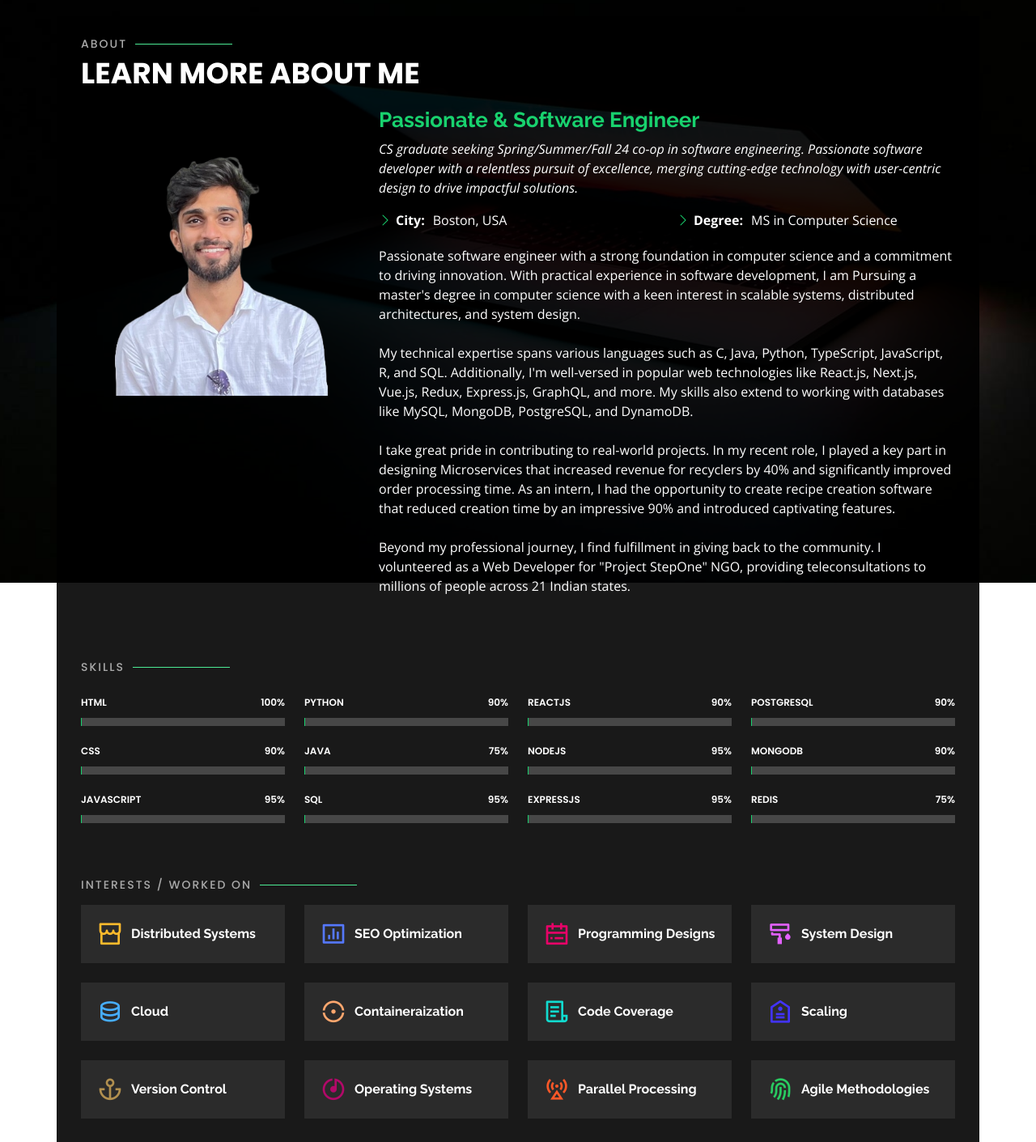
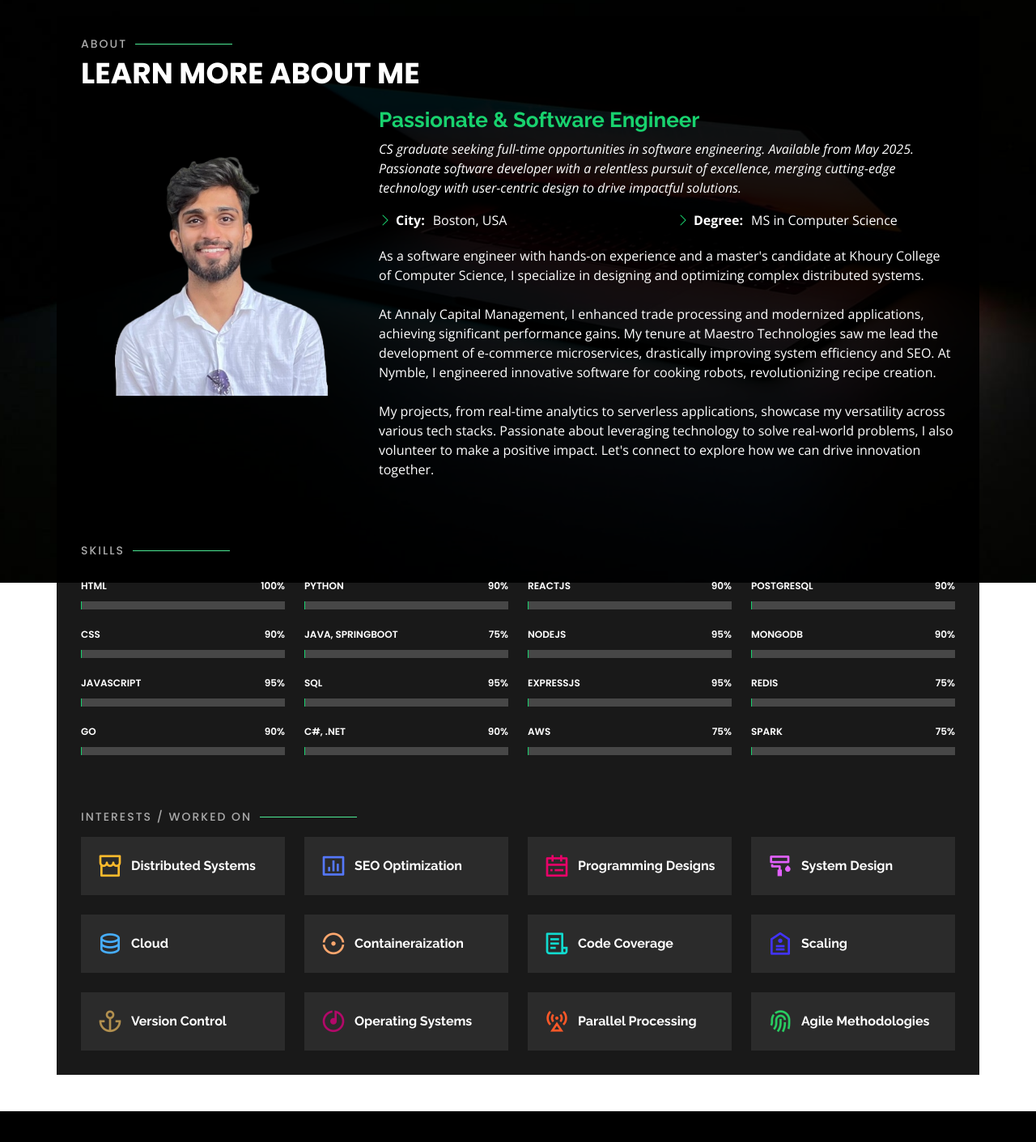
Before and after one commit to gsakshay/myportfolio, a Flask app: page / in a window 1280 px wide, after a click on "About". Shown: the part 80-1491 px from the top of the page at 81% size. After the commit the page ends 1453 px from the top, so only its background shows below. Run offline with Flask 3, Linux system fonts and the light colour scheme; some libraries are stand-ins or nearby versions.

Commit message:
updates to resume

```diff
--- a/templates/index.html
+++ b/templates/index.html
@@ -85,7 +85,7 @@
         <div class="col-lg-8 pt-4 pt-lg-0 content" data-aos="fade-left">
           <h3>Passionate &amp; Software Engineer</h3>
           <p class="fst-italic">
-            CS graduate seeking Spring/Summer/Fall 24 co-op in software engineering. Passionate software developer with a relentless pursuit of excellence, merging cutting-edge technology with user-centric design to drive impactful solutions.
+            CS graduate seeking full-time opportunities in software engineering. Available from May 2025. Passionate software developer with a relentless pursuit of excellence, merging cutting-edge technology with user-centric design to drive impactful solutions.
           </p>
           <div class="row">
             <div class="col-lg-6">
@@ -100,22 +100,15 @@
             </div>
           </div>
           <p>
-          Passionate software engineer with a strong foundation in computer science and a commitment to driving innovation. With practical experience in software development, I am Pursuing a master's degree in computer science with a keen interest in scalable systems, distributed architectures, and system design.
+              As a software engineer with hands-on experience and a master's candidate at Khoury College of Computer Science, I specialize in designing and optimizing complex distributed systems.
               <br />
               <br />
-
-          My technical expertise spans various languages such as C, Java, Python, TypeScript, JavaScript, R, and SQL. Additionally, I'm well-versed in popular web technologies like React.js, Next.js, Vue.js, Redux, Express.js, GraphQL, and more. My skills also extend to working with databases like MySQL, MongoDB, PostgreSQL, and DynamoDB.
+              At Annaly Capital Management, I enhanced trade processing and modernized applications, achieving significant performance gains. My tenure at Maestro Technologies saw me lead the development of e-commerce microservices, drastically improving system efficiency and SEO. At Nymble, I engineered innovative software for cooking robots, revolutionizing recipe creation.
               <br />
               <br />
-
-          I take great pride in contributing to real-world projects. In my recent role, I played a key part in designing Microservices that increased revenue for recyclers by 40% and significantly improved order processing time. As an intern, I had the opportunity to create recipe creation software that reduced creation time by an impressive 90% and introduced captivating features.
+              My projects, from real-time analytics to serverless applications, showcase my versatility across various tech stacks. Passionate about leveraging technology to solve real-world problems, I also volunteer to make a positive impact. Let's connect to explore how we can drive innovation together.
               <br />
               <br />
-
-          Beyond my professional journey, I find fulfillment in giving back to the community. I volunteered as a Web Developer for "Project StepOne" NGO, providing teleconsultations to millions of people across 21 Indian states.
-          <br />
-          <br />
-
           </p>
         </div>
       </div>
@@ -196,6 +189,13 @@
             </div>
           </div>
 
+          <div class="progress">
+            <span class="skill">Go <i class="val">90%</i></span>
+            <div class="progress-bar-wrap">
+              <div class="progress-bar" role="progressbar" aria-valuenow="90" aria-valuemin="0" aria-valuemax="100"></div>
+            </div>
+          </div>
+
         </div>
 
         <div class="col-6 col-md-4 col-lg-3">
@@ -209,7 +209,7 @@
           </div>
 
           <div class="progress">
-            <span class="skill">Java <i class="val">75%</i></span>
+            <span class="skill">Java, SpringBoot <i class="val">75%</i></span>
             <div class="progress-bar-wrap">
               <div class="progress-bar" role="progressbar" aria-valuenow="90" aria-valuemin="0" aria-valuemax="100"></div>
             </div>
@@ -221,7 +221,12 @@
               <div class="progress-bar" role="progressbar" aria-valuenow="95" aria-valuemin="0" aria-valuemax="100"></div>
             </div>
           </div>
-
+            <div class="progress">
+                <span class="skill">C#, .NET <i class="val">90%</i></span>
+                <div class="progress-bar-wrap">
+                <div class="progress-bar" role="progressbar" aria-valuenow="90" aria-valuemin="0" aria-valuemax="100"></div>
+            </div>
+          </div>
         </div>
 
         <div class="col-6 col-md-4 col-lg-3">
@@ -247,7 +252,12 @@
               <div class="progress-bar" role="progressbar" aria-valuenow="95" aria-valuemin="0" aria-valuemax="100"></div>
             </div>
           </div>
-
+            <div class="progress">
+                <span class="skill">AWS <i class="val">75%</i></span>
+                <div class="progress-bar-wrap">
+                 <div class="progress-bar" role="progressbar" aria-valuenow="75" aria-valuemin="0" aria-valuemax="100"></div>
+            </div>
+          </div>
         </div>
 
         <div class="col-6 col-md-4 col-lg-3">
@@ -273,34 +283,13 @@
               <div class="progress-bar" role="progressbar" aria-valuenow="75" aria-valuemin="0" aria-valuemax="100"></div>
             </div>
           </div>
-
-        </div>
-
-        <!-- <div class="col-6 col-md-4 col-lg-3">
-
-
             <div class="progress">
-            <span class="skill">RESTful <i class="val">90%</i></span>
-            <div class="progress-bar-wrap">
-              <div class="progress-bar" role="progressbar" aria-valuenow="90" aria-valuemin="0" aria-valuemax="100"></div>
-            </div>
-          </div>
-
-          <div class="progress">
-            <span class="skill">GraphQL <i class="val">90%</i></span>
-            <div class="progress-bar-wrap">
-              <div class="progress-bar" role="progressbar" aria-valuenow="90" aria-valuemin="0" aria-valuemax="100"></div>
-            </div>
-          </div>
-
-          <div class="progress">
-            <span class="skill">AWS <i class="val">75%</i></span>
+                <span class="skill">Spark <i class="val">75%</i></span>
                 <div class="progress-bar-wrap">
                 <div class="progress-bar" role="progressbar" aria-valuenow="75" aria-valuemin="0" aria-valuemax="100"></div>
             </div>
           </div>
-
-        </div> -->
+        </div>
       </div>
 
     </div><!-- End Skills -->
@@ -504,7 +493,7 @@
           <h3 class="resume-title">Education</h3>
           <div class="resume-item">
             <h4>Master of Science in Computer Science</h4>
-            <h5>2024</h5>
+            <h5>2025</h5>
             <p><em>Northeastern University, Boston</em></p>
             <p>Algorithms, Programming Design Paradigm, Web Development, Cloud, Data Management and Processing, Machine Learning
 </p>
@@ -525,17 +514,26 @@
         <div class="col-lg-6">
           <h3 class="resume-title">Professional Experience</h3>
           <div class="resume-item">
-            <h4>Teaching Assistant</h4>
-            <h5>Sept 2023 - Present</h5>
-            <p><em>Khoury College of Computer Sciences</em></p>
+            <h4>Software Engineer Coop</h4>
+            <h5>Feb 2024 - Aug 2024</h5>
+            <p><em>Annaly Capital Management</em></p>
             <p>
             <ul>
-              <!-- <li>Lead in the design, development, and implementation of the graphic, layout, and production communication materials</li>
-              <li>Delegate tasks to the 7 members of the design team and provide counsel on all aspects of the project. </li>
-              <li>Supervise the assessment of all graphic materials in order to ensure quality and accuracy of the design</li>
-              <li>Oversee the efficient use of production project budgets ranging from $2,000 - $25,000</li> -->
-
-             <li> Mentored students to master logic, probability, algorithms, sequences, recurrences, and graphs in the Discrete Structures course amplifying the understanding of 250+ students with tailored support and office hours.</li>
+              <li>
+                  Engineered cash margins for Repo collaterals and SWIFT-compatible wire instructions, normalizing database schema; optimized trade processing with an event-driven model using RabbitMQ and Redis, reducing audit findings and transaction latency by 70%.
+              </li>
+              <li>
+                  Refactored 20+ Flask & ASP.NET microservices processing mREIT trades exposing REST endpoints compliant with DevExpress standards, and implemented a bespoke data access layer for SQL Server interaction, achieving 70% code coverage with Pytest.
+              </li>
+              <li>
+                  Enriched API Gateway design integration, leading to 2x faster system runtime, by implementing centralized logging (Elastic, Logstash, Kibana), connection pooling, and data compression between microservices.
+              </li>
+              <li>
+                  Constructed CLI tools to automate data mapping between NetSuite and JIRA, and streamlined service deployment by leveraging Atlassian APIs, optimizing Bamboo Docker deployments through caching, resulting in a 60% reduction in deployment time.
+              </li>
+              <li>
+                 Modernized cross-platform desktop application using Tauri, React, and AgGrid, transitioning state management from Redux to Zustand for improved performance and expedited development builds by 60% integrating Vite.
+              </li>
             </ul>
             </p>
           </div>
@@ -552,9 +550,15 @@
               <li>Supervise the assessment of all graphic materials in order to ensure quality and accuracy of the design</li>
               <li>Oversee the efficient use of production project budgets ranging from $2,000 - $25,000</li> -->
 
-             <li>Spearheaded front-end development, including 3+ dashboards, adopting Next.js, and optimizing SEO with Google Analytics.</li>
-<li>Engineered 5+ E-commerce microservices in Flask and successfully orchestrated them on AWS ECS by leveraging Docker containers and established CI/CD pipelines through GitHub Actions to enable automated updates of the services.</li>
-<li>Harnessed asynchronous task queues to parallelize order processing tasks, with PostgreSQL handling transactional operations while Wasabi managed media uploads and retrievals concurrently leading to a significant reduction in order processing time.</li>
+             <li>
+                 Led NextJS SSR for marketplace application, improving load time by 40% and boosting SEO enhancing Core Web Vitals.
+              </li>
+            <li>
+                Instituted 5+ E-commerce microservices by optimizing PostgreSQL transaction management, enhancing Wasabi media transfers, and deploying on AWS ECS & EC2 with Docker, using CI/CD pipelines through GitHub Actions.
+          </li>
+          <li>
+                Accelerated project delivery and ensured a successful Beta launch by contributing to 15+ sprints using JIRA and SCRUM methodology, collaborating with 4 cross-functional US-based teams to optimize workflows.
+          </li>
           </ul>
             </p>
           </div>
@@ -564,9 +568,12 @@
             <p><em>Nymble, Bengaluru, Karnataka ,India</em></p>
             <p>
             <ul>
-              <li>Developed recipe creation software for cooking robots, working with cross-functional teams, cutting down recipe creation time by 90% while fortifying an efficient state management system using TypeScript, Vue, and Vuex, resulting in heightened recipe clarity.</li>
-<li>Designed robust microservices architecture managing 4+ services leveraging Node, Express, MongoDB, and Apollo GraphQL and performed regression and integration testing using Jest with a code coverage of 86%. </li>
-<li>Refactored backend architecture, introducing Composite Pattern to incorporate branching possibilities and recipe variations, increasing application performance and reducing device storage space by 30%.</li>
+              <li>
+                  Amplified recipe creation time by 90% replacing JSON entry with software for cooking robots using TypeScript, Vue, and Vuex, and advanced the software to a PWA with offline functionality and push notifications.
+              </li>
+              <li>
+                  Managed 4+ microservices using Node, Express, MongoDB, and Apollo GraphQL, implementing Composite Patterns for recipe variations, reducing device storage by 30%, and achieving 86% Jest test coverage.
+              </li>
             </ul>
             </p>
           </div>
@@ -732,7 +739,19 @@
             </div>
           </div>
         </div>
-
+        <div class="col-lg-4 col-md-6 portfolio-item filter-app">
+          <div class="portfolio-wrap">
+            <img src="/static/assets/img/portfolio/distributed.jpg" class="img-fluid" alt="">
+            <div class="portfolio-info">
+              <h4>Distributed Systems & Real-time English Premier League Analytics</h4>
+              <p>Spark Streaming, Spark MLlib</p>
+              <div class="portfolio-links">
+                <!-- <a href="/static/assets/img/portfolio/portfolio-1.jpg" data-gallery="portfolioGallery" class="portfolio-lightbox" title="App 1"><i class="bx bx-plus"></i></a> -->
+                <a href="/static/distributed.html" data-gallery="portfolioDetailsGallery" data-glightbox="type: external" class="portfolio-details-lightbox" title="Portfolio Details"><i>Learn More</i></a>
+              </div>
+            </div>
+          </div>
+        </div>
       </div>
 
     </div>
```
Also changed, not shown: static/distributed.html (added, +134 -0 lines), README.md, static/assets/img/portfolio/distributed.jpg (added). Lines whose indentation alone changed are shown as unchanged.
